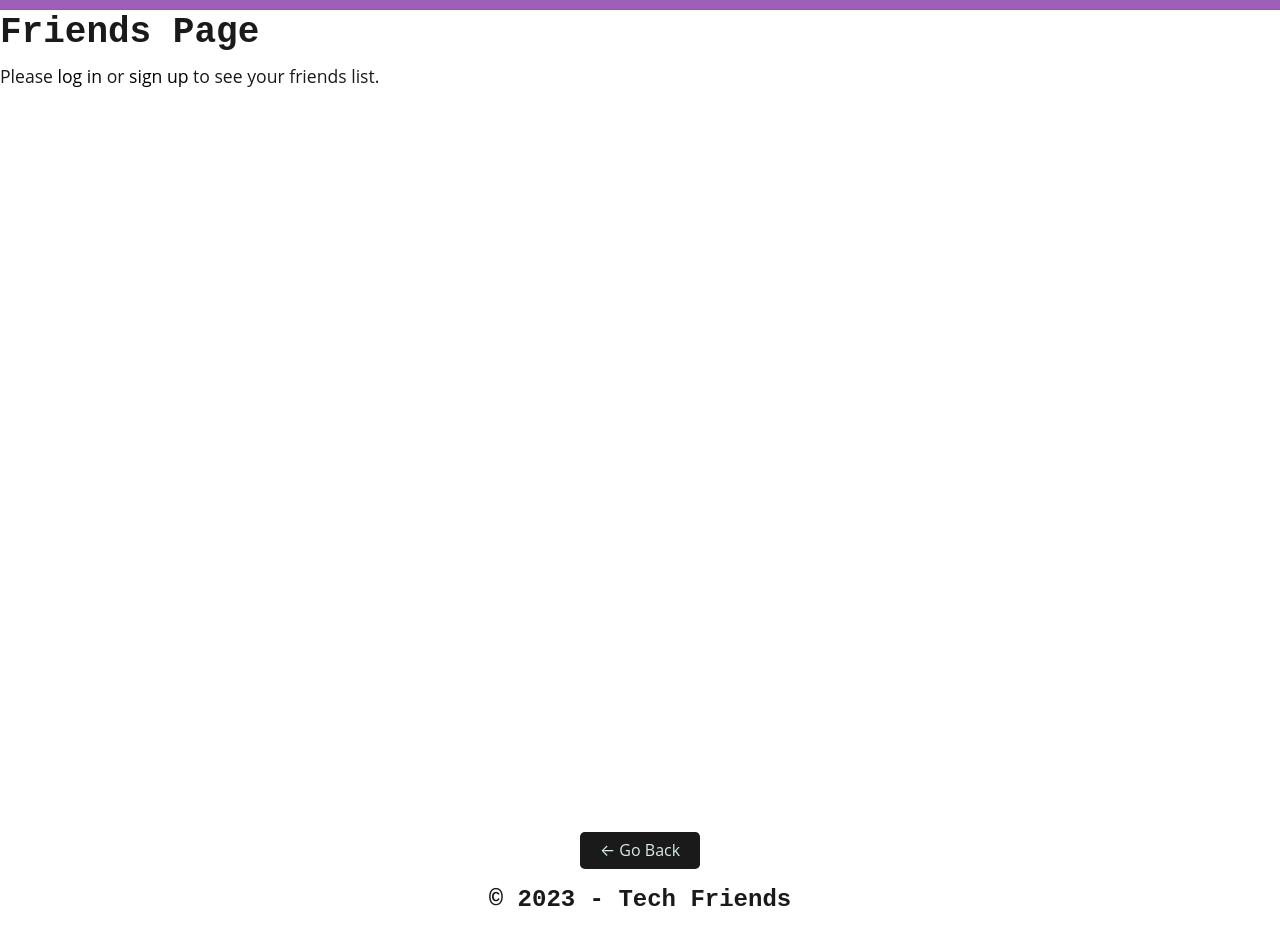
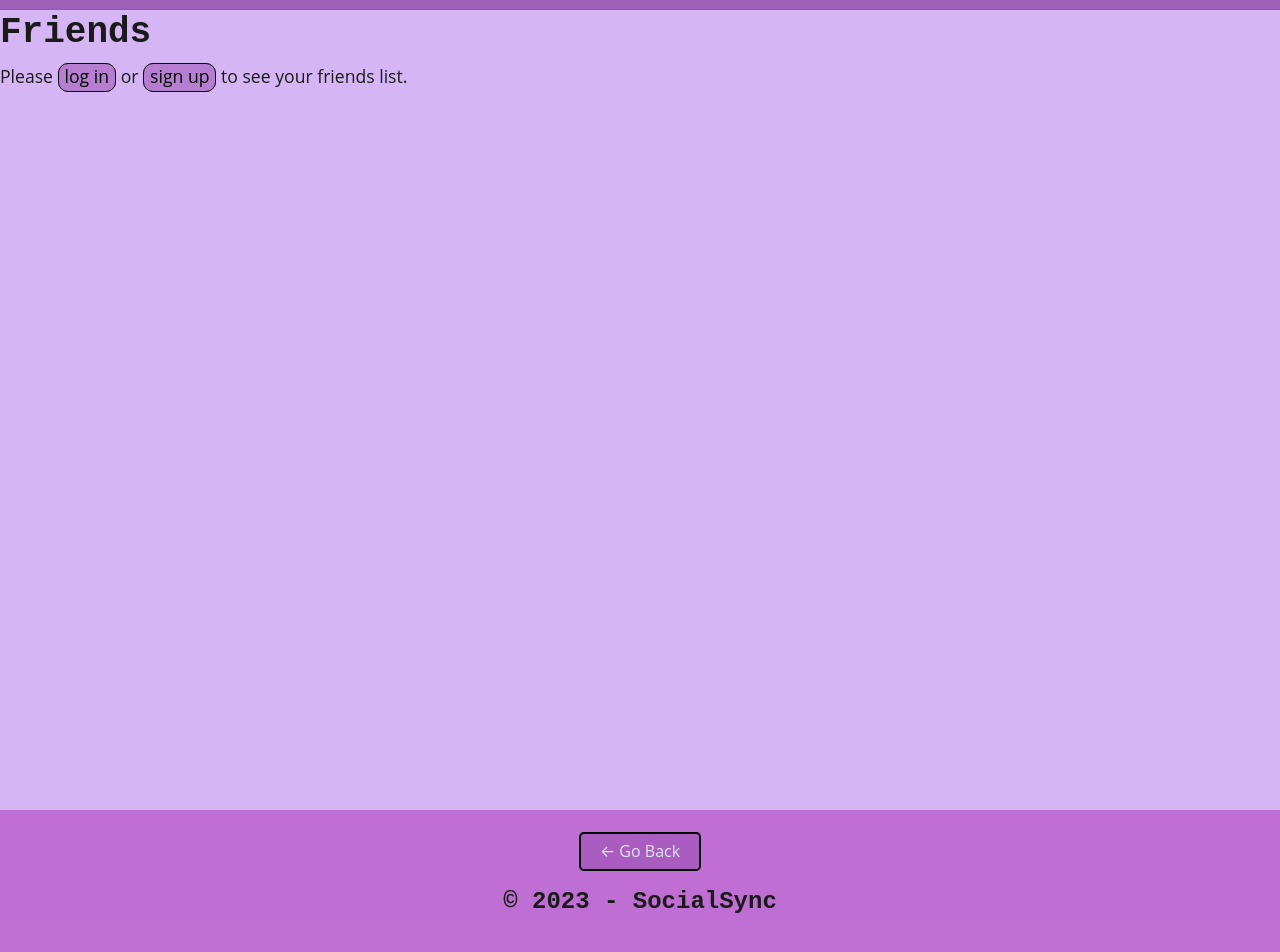
Before and after one commit to npokrandt/socialsync, a React (Vite) app in the folder client/: page /friends in a window 1280 px wide. Shown: the part 98-1050 px from the top of the page. Built offline with nearby package versions, Linux system fonts and the light colour scheme.

Commit message:
friends styling color

```diff
--- a/client/src/App.css
+++ b/client/src/App.css
@@ -12,6 +12,12 @@
   /* 2 */
 }
 
+.mainpage {
+  background-color: rgba(137, 43, 226, 0.349);
+}
+footer {
+  background-color: rgba(151, 21, 183, 0.611);
+}
 /* Sections
    ========================================================================== */
 /**
--- a/client/src/App.jsx
+++ b/client/src/App.jsx
@@ -53,7 +53,7 @@ function App() {
   return (
     <ApolloProvider client={client}>
       <Nav />
-        <div style={view_height}>
+        <div className='mainpage' style={view_height}>
           <Outlet />
         </div>
       <Footer />
--- a/client/src/components/Footer/index.jsx
+++ b/client/src/components/Footer/index.jsx
@@ -14,7 +14,7 @@ const Footer = () => {
             &larr; Go Back
           </button>
         )}
-        <h4>&copy; {new Date().getFullYear()} - Tech Friends</h4>
+        <h4>&copy; {new Date().getFullYear()} - SocialSync</h4>
       </div>
     </footer>
   );
--- a/client/src/pages/Friends.jsx
+++ b/client/src/pages/Friends.jsx
@@ -2,7 +2,7 @@ import { Link } from "react-router-dom";
 import AuthService from "../utils/auth";
 import { useQuery } from "@apollo/client";
 import { QUERY_USER } from "../utils/queries";
-
+import "./pages.css";
 import Header from "../components/Header";
 
 const Friends = () => {
@@ -17,10 +17,10 @@ const Friends = () => {
 
   return (
     <main>
-      <Header>Friends Page</Header>
+      <Header>Friends</Header>
       {!userId && (
         <p>
-          Please <Link to="/login">log in</Link> or <Link to="/signup">sign up</Link> to see your friends list.
+          Please <Link className="lbtn" to="/login">log in</Link> or <Link className="lbtn" to="/signup">sign up</Link> to see your friends list.
         </p>
       )}
       {friends.length == 0 && userId && <p>Seems pretty lonely around here...</p>}
--- a/client/src/pages/Login.jsx
+++ b/client/src/pages/Login.jsx
@@ -2,7 +2,7 @@ import { useState } from 'react';
 import { Link } from 'react-router-dom';
 import { useMutation } from '@apollo/client';
 import { LOGIN_USER } from '../utils/mutations';
-
+import "./pages.css";
 import Header from '../components/Header';
 
 import Auth from '../utils/auth';
@@ -45,11 +45,10 @@ const Login = (props) => {
   return (
     <main className="flex-row justify-center mb-4">
 
-      <Header>Login Page</Header>
 
-      <div className="col-12 col-lg-10">
+      <div className="col-12 loginpage col-lg-10">
         <div className="card">
-          <h4 className="card-header bg-dark text-light p-2">Login</h4>
+          <h4 className="card-hdr text-light p-2">Login</h4>
           <div className="card-body">
             {data ? (
               <p>
--- a/client/src/pages/pages.css
+++ b/client/src/pages/pages.css
@@ -0,0 +1,27 @@
+.lbtn {
+    border: 1px solid black;
+    padding:0px 6px 3px;
+    border-radius: 10px;
+    background-color: rgba(155, 76, 175, 0.527)
+}
+
+.loginpage {
+    display: flex;
+    justify-content: center;
+    margin-top: 4rem;
+}
+.card {
+    border: 2px solid black;
+    width: 30rem;
+    border-radius: 12px;
+    background-color: rgba(155, 76, 175, 0.159)
+}
+.card-hdr {
+    border-bottom: 2px solid black;
+    border-radius: 12px 12px 0 0;
+    background-color: rgba(155, 76, 175, 0.527);
+}
+.btn {
+    background-color: rgba(155, 76, 175, 0.527) !important;
+    border: 2px solid black;
+}
```
